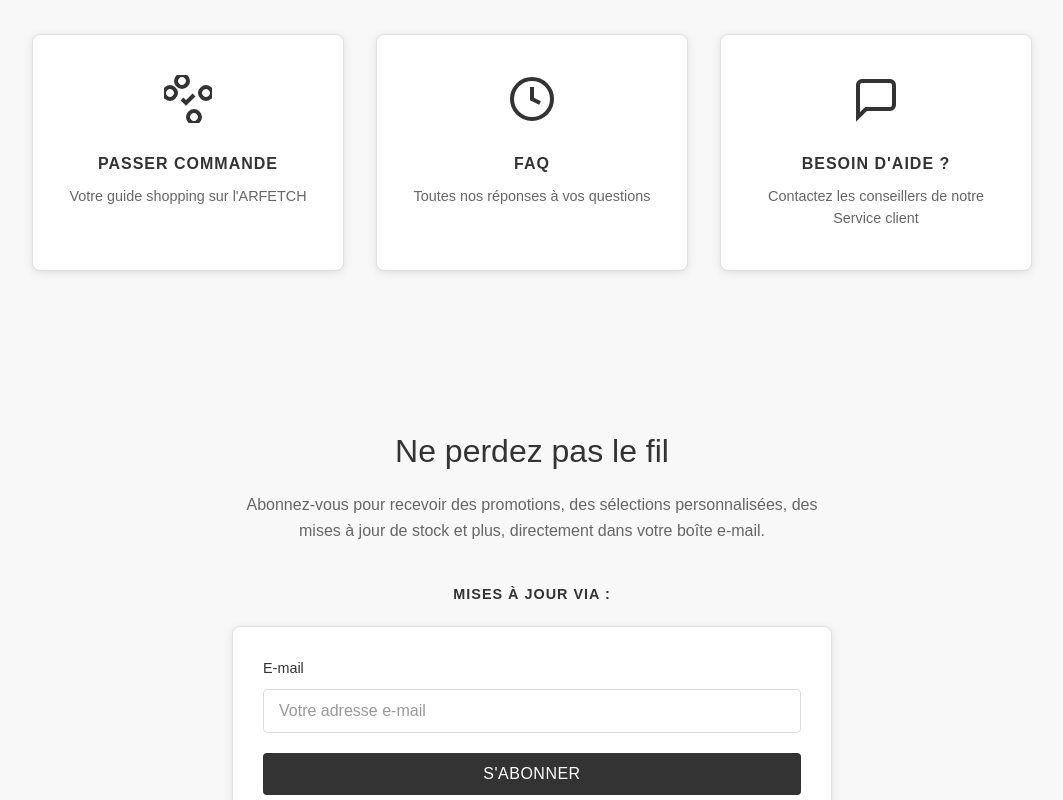
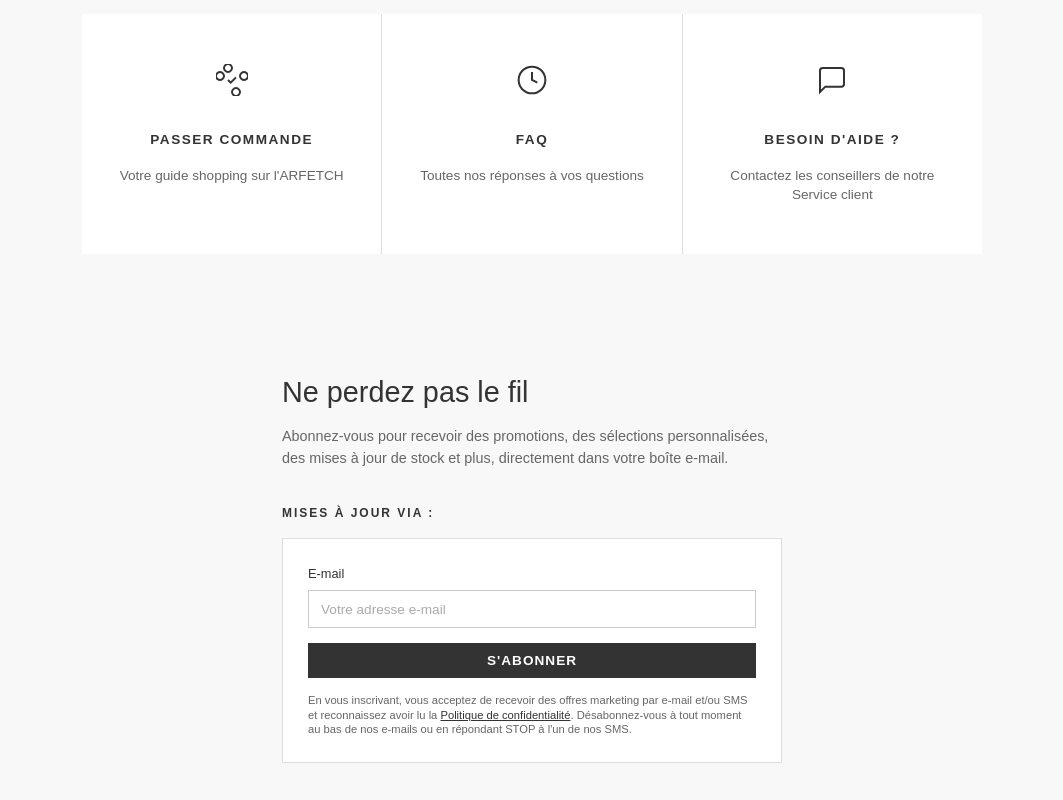
Before and after one commit to Lunkht/saba, a plain HTML site: page index.html in a window 1280 px wide. Shown: the part 7880-8680 px from the top of the page, without its empty margins (108-1171 px from the left). Drawn offline with nearby package versions, Linux system fonts and the light colour scheme; files whose address does not match are found by name.

Commit message:
style(css): adjust spacing, typography and card layout in about and newsletter sections
Refine padding, margins and font sizes for better visual consistency
Simplify card grid layout and remove shadows for cleaner design
Adjust form styling and button appearance for improved usability

```diff
--- a/css/main.css
+++ b/css/main.css
@@ -485,52 +485,57 @@ body {
 
 /* About Section */
 .about {
-    padding: 80px 0;
+    padding: 60px 0;
     background-color: #f8f8f8;
 }
 
 .about-cards {
     display: grid;
-    grid-template-columns: repeat(auto-fit, minmax(300px, 1fr));
-    gap: 2rem;
-    max-width: 1000px;
+    grid-template-columns: repeat(3, 1fr);
+    gap: 1px;
+    max-width: 900px;
     margin: 0 auto;
+    background-color: #ddd;
 }
 
 .about-card {
     background: white;
-    padding: 40px 30px;
-    border-radius: 8px;
+    padding: 50px 30px;
     text-align: center;
-    box-shadow: 0 2px 10px rgba(0, 0, 0, 0.1);
-    transition: transform 0.3s ease, box-shadow 0.3s ease;
-    border: 1px solid #e0e0e0;
+    transition: transform 0.2s ease;
+    border: none;
 }
 
 .about-card:hover {
-    transform: translateY(-5px);
-    box-shadow: 0 8px 25px rgba(0, 0, 0, 0.15);
+    transform: translateY(-2px);
 }
 
 .card-icon {
-    margin-bottom: 20px;
-    color: #333;
+    margin-bottom: 25px;
+    color: #333;
+}
+
+.card-icon svg {
+    width: 32px;
+    height: 32px;
+    stroke-width: 1.5;
 }
 
 .about-card h3 {
-    font-size: 1rem;
-    font-weight: 600;
-    color: #333;
-    margin-bottom: 10px;
+    font-size: 0.85rem;
+    font-weight: 700;
+    color: #333;
+    margin-bottom: 15px;
     text-transform: uppercase;
-    letter-spacing: 1px;
+    letter-spacing: 1.5px;
 }
 
 .about-card p {
-    font-size: 0.9rem;
+    font-size: 0.85rem;
     color: #666;
-    line-height: 1.5;
+    line-height: 1.4;
     margin: 0;
+    font-weight: 400;
 }
 
 .placeholder-image {
@@ -583,47 +588,46 @@ body {
 
 /* Newsletter Section */
 .newsletter {
-    padding: 80px 0;
+    padding: 60px 0;
     background-color: #f8f8f8;
     color: #333;
 }
 
 .newsletter-content {
-    max-width: 600px;
+    max-width: 500px;
     margin: 0 auto;
-    text-align: center;
+    text-align: left;
 }
 
 .newsletter h2 {
-    font-size: 2rem;
+    font-size: 1.8rem;
     font-weight: 400;
     color: #333;
-    margin-bottom: 20px;
+    margin-bottom: 15px;
     line-height: 1.3;
 }
 
 .newsletter-subtitle {
-    font-size: 1rem;
+    font-size: 0.9rem;
     color: #666;
-    line-height: 1.6;
-    margin-bottom: 40px;
+    line-height: 1.5;
+    margin-bottom: 35px;
 }
 
 .newsletter-form h3 {
-    font-size: 0.9rem;
-    font-weight: 600;
-    color: #333;
-    margin-bottom: 20px;
+    font-size: 0.75rem;
+    font-weight: 700;
+    color: #333;
+    margin-bottom: 15px;
     text-transform: uppercase;
-    letter-spacing: 1px;
+    letter-spacing: 2px;
 }
 
 .newsletter-form-container {
     background: white;
-    padding: 30px;
-    border-radius: 8px;
-    box-shadow: 0 2px 10px rgba(0, 0, 0, 0.1);
-    border: 1px solid #e0e0e0;
+    padding: 25px;
+    border: 1px solid #ddd;
+    border-radius: 0;
 }
 
 .form-group {
@@ -638,37 +642,38 @@ body {
 }
 
 .form-group {
-    margin-bottom: 20px;
+    margin-bottom: 15px;
     text-align: left;
 }
 
 .form-group label {
     display: block;
-    margin-bottom: 8px;
-    font-weight: 500;
-    font-size: 0.9rem;
+    margin-bottom: 5px;
+    font-weight: 400;
+    font-size: 0.8rem;
     color: #333;
 }
 
 .form-group input[type="email"] {
     width: 100%;
-    padding: 12px 15px;
-    border: 1px solid #ddd;
-    border-radius: 4px;
+    padding: 10px 12px;
+    border: 1px solid #ccc;
+    border-radius: 0;
     background: white;
     color: #333;
-    font-size: 1rem;
-    transition: all 0.3s ease;
+    font-size: 0.9rem;
+    transition: border-color 0.2s ease;
+    box-sizing: border-box;
 }
 
 .form-group input[type="email"]:focus {
     outline: none;
-    border-color: #333;
-    box-shadow: 0 0 0 2px rgba(51, 51, 51, 0.1);
+    border-color: #999;
 }
 
 .form-group input::placeholder {
-    color: #999;
+    color: #aaa;
+    font-size: 0.85rem;
 }
 
 .checkbox-group {
@@ -693,31 +698,30 @@ body {
 
 .newsletter-btn {
     width: 100%;
-    padding: 12px 20px;
+    padding: 10px 15px;
     background: #333;
     color: white;
     border: none;
-    border-radius: 4px;
-    font-size: 1rem;
-    font-weight: 500;
+    border-radius: 0;
+    font-size: 0.85rem;
+    font-weight: 600;
     cursor: pointer;
-    transition: all 0.3s ease;
-    margin-bottom: 20px;
+    transition: background-color 0.2s ease;
+    margin-bottom: 15px;
     text-transform: uppercase;
-    letter-spacing: 0.5px;
+    letter-spacing: 1px;
 }
 
 .newsletter-btn:hover {
     background: #555;
-    transform: translateY(-1px);
 }
 
 .newsletter-note {
-    font-size: 0.8rem;
+    font-size: 0.7rem;
     color: #666;
-    text-align: center;
+    text-align: left;
     margin: 0;
-    line-height: 1.4;
+    line-height: 1.3;
 }
 
 .newsletter-note a {
```
